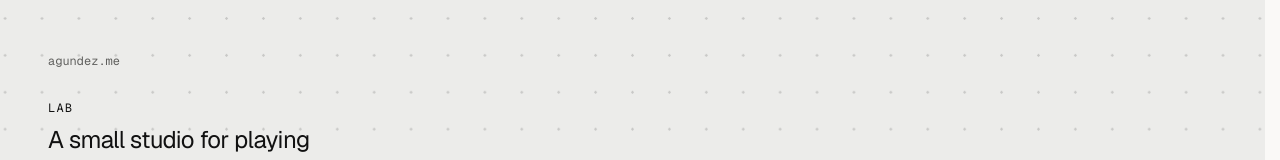
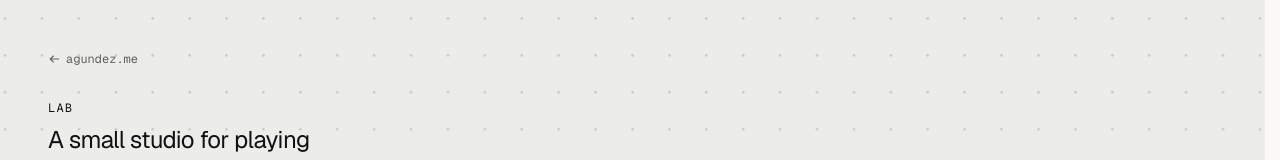
Before and after one commit to cagndz/agundez-me, a Next.js app: page /lab in a window 1280 px wide. Shown: the top 160 px of the page. Built offline with nearby package versions, Linux system fonts and the light colour scheme.

Commit message:
feat(lab): add a back link with an arrow

```diff
--- a/src/app/(lab)/lab/page.tsx
+++ b/src/app/(lab)/lab/page.tsx
@@ -3,6 +3,7 @@ import { LabGrid } from './lab-grid'
 import { LabModal } from './lab-modal'
 import { items } from '@/lab/items'
 import { stageSize } from '@/lab/card'
+import { ArrowLeft } from '@/components/icons/arrow-left'
 
 export default async function LabPage({ searchParams }: PageProps<'/lab'>) {
 	const { c } = await searchParams
@@ -13,8 +14,9 @@ export default async function LabPage({ searchParams }: PageProps<'/lab'>) {
 			<header className='max-w-md'>
 				<Link
 					href='/'
-					className='font-mono text-xs text-muted hover:text-foreground'
+					className='group touch-target inline-flex items-center gap-1.5 font-mono text-xs text-muted transition-colors duration-150 ease-out-strong hover:text-foreground'
 				>
+					<ArrowLeft className='size-3 transition-transform duration-150 ease-out-strong motion-safe:group-hover:-translate-x-0.5' />
 					agundez.me
 				</Link>
 				<h1 className='mt-7 font-mono text-xs tracking-widest uppercase'>
```
